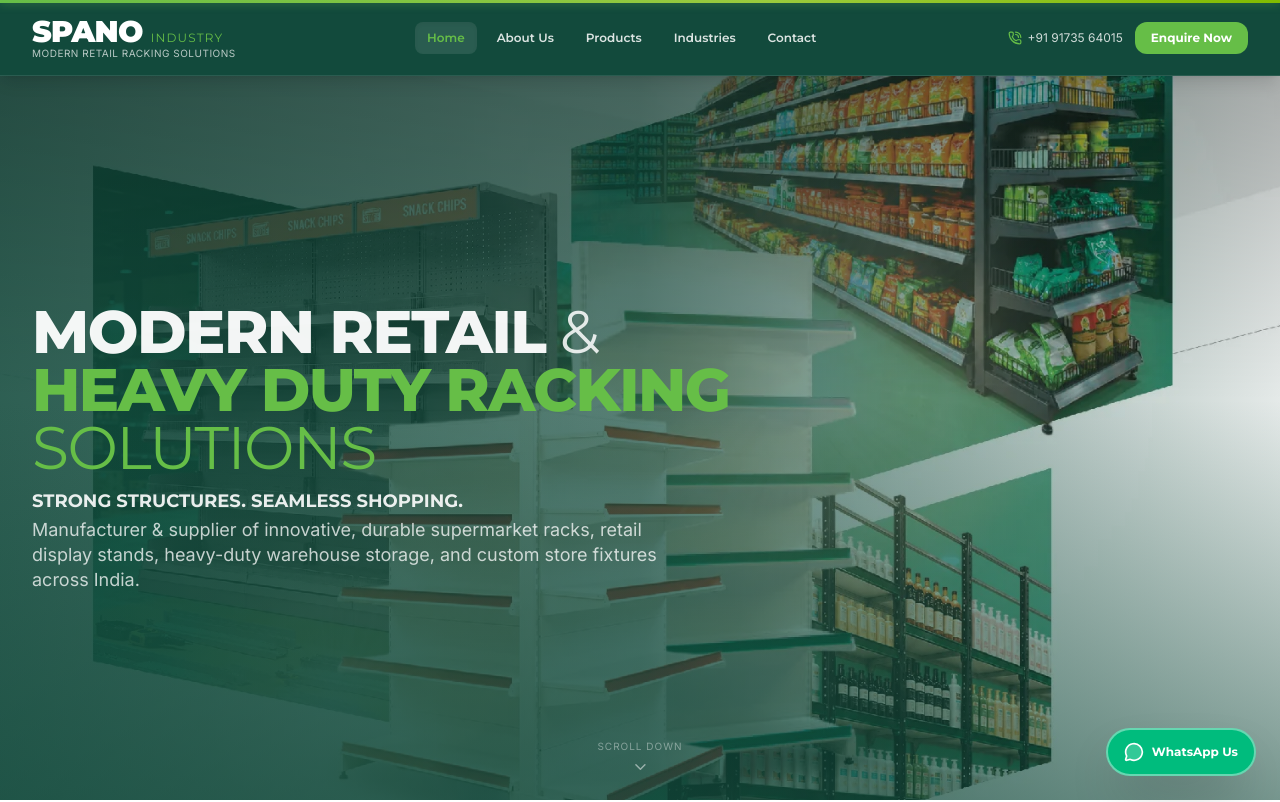
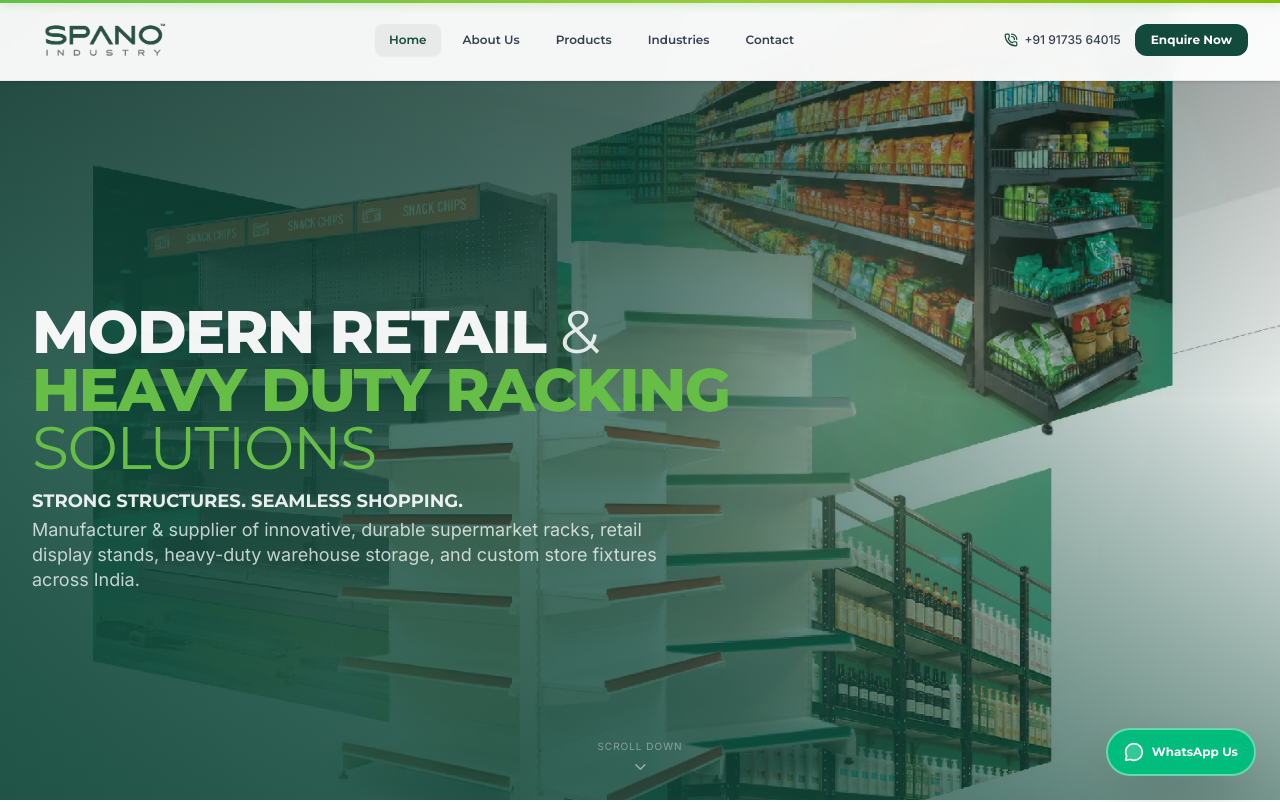
Before and after one commit to Priyam-3108/Spano-Industry, a Next.js app: page / in a window 1280 px wide. Shown: the top 802 px of the page. Built offline with nearby package versions, Linux system fonts and the light colour scheme.

Commit message:
Updated the website logo and adjusted the navbar color accordingly

```diff
--- a/src/components/layout/Navbar.tsx
+++ b/src/components/layout/Navbar.tsx
@@ -1,6 +1,7 @@
 'use client';
 import { useState, useEffect, useRef } from 'react';
 import Link from 'next/link';
+import Image from 'next/image';
 import { usePathname } from 'next/navigation';
 import { Menu, X, PhoneCall } from 'lucide-react';
 import { EnquireModal } from '@/components/ui/EnquireModal';
@@ -47,8 +48,8 @@ export function Navbar() {
     <>
       <header
         ref={headerRef}
-        className={`fixed top-0 left-0 right-0 z-50 bg-[var(--color-spano-dark)] backdrop-blur-md border-b border-white/10 transition-all duration-300 ${
-          scrolled ? 'py-2 shadow-2xl' : 'py-3.5 shadow-lg'
+        className={`fixed top-0 left-0 right-0 z-50 bg-white/95 backdrop-blur-md border-b border-gray-200/80 transition-all duration-300 ${
+          scrolled ? 'py-2 shadow-md' : 'py-3.5 shadow-sm'
         }`}
       >
         <div className="max-w-7xl mx-auto px-4 sm:px-6 lg:px-8">
@@ -56,26 +57,19 @@ export function Navbar() {
             {/* Logo */}
             <Link
               href="/"
-              className="flex items-center gap-3 group"
+              className="flex items-center group transition-transform duration-300 hover:scale-[1.02]"
               aria-label="SPANO Industry Modern Retail Racking Solutions"
             >
-              <div className="flex flex-col">
-                <div className="flex items-baseline gap-1">
-                  <span
-                    className={`font-heading font-black text-white tracking-tight group-hover:text-[var(--color-spano-bright)] transition-all duration-300 ${
-                      scrolled ? 'text-xl lg:text-2xl' : 'text-2xl lg:text-3xl'
-                    }`}
-                  >
-                    SPANO
-                  </span>
-                  <span className="font-heading font-light text-xs text-[var(--color-spano-bright)] tracking-widest uppercase ml-1">
-                    Industry
-                  </span>
-                </div>
-                <span className="text-[10px] text-white/70 font-body tracking-wider uppercase -mt-1 hidden sm:inline-block">
-                  Modern Retail Racking Solutions
-                </span>
-              </div>
+              <Image
+                src="/images/transparent-website-logo.webp"
+                alt="SPANO Industry Modern Retail Racking Solutions Logo"
+                width={220}
+                height={78}
+                priority
+                className={`w-auto transition-all duration-300 ${
+                  scrolled ? 'h-9 sm:h-10 lg:h-11' : 'h-11 sm:h-12 lg:h-13'
+                } object-contain`}
+              />
             </Link>
 
             {/* Desktop Navigation */}
@@ -90,10 +84,10 @@ export function Navbar() {
                   <Link
                     key={link.href}
                     href={link.href}
-                    className={`text-xs font-semibold px-3 py-2 rounded-lg transition-all duration-200 font-heading ${
+                    className={`text-xs font-semibold px-3.5 py-2 rounded-lg transition-all duration-200 font-heading ${
                       isActive
-                        ? 'text-[var(--color-spano-bright)] bg-white/10 shadow-inner'
-                        : 'text-white/85 hover:text-white hover:bg-white/10'
+                        ? 'text-[var(--color-spano-dark)] bg-[var(--color-spano-light)]/80 shadow-xs'
+                        : 'text-gray-700 hover:text-[var(--color-spano-dark)] hover:bg-gray-100/80'
                     }`}
                   >
                     {link.label}
@@ -103,18 +97,18 @@ export function Navbar() {
             </nav>
 
             {/* Desktop Action CTAs */}
-            <div className="hidden md:flex items-center gap-3">
+            <div className="hidden md:flex items-center gap-3.5">
               <a
                 href="tel:+919173564015"
-                className="hidden lg:flex items-center gap-1.5 text-xs text-white/80 hover:text-white transition-colors font-body"
+                className="hidden lg:flex items-center gap-1.5 text-xs text-gray-700 hover:text-[var(--color-spano-dark)] transition-colors font-body font-medium"
               >
-                <PhoneCall size={14} className="text-[var(--color-spano-bright)]" />
+                <PhoneCall size={14} className="text-[var(--color-spano-dark)]" />
                 <span>+91 91735 64015</span>
               </a>
 
               <button
                 onClick={() => setIsEnquireOpen(true)}
-                className="btn-shine px-4 py-2 bg-[var(--color-spano-bright)] hover:bg-[var(--color-spano-lime)] text-white font-bold text-xs rounded-xl transition-all duration-300 hover:shadow-lg hover:shadow-[var(--color-spano-bright)]/30 font-heading"
+                className="btn-shine px-4 py-2 bg-[var(--color-spano-dark)] hover:bg-[var(--color-spano-mid)] text-white font-bold text-xs rounded-xl transition-all duration-300 hover:shadow-lg hover:shadow-[var(--color-spano-dark)]/20 font-heading cursor-pointer"
               >
                 Enquire Now
               </button>
@@ -122,7 +116,7 @@ export function Navbar() {
 
             {/* Mobile Hamburger */}
             <button
-              className="md:hidden p-2 rounded-lg text-white hover:bg-white/10 transition-colors"
+              className="md:hidden p-2 rounded-lg text-gray-800 hover:bg-gray-100 transition-colors"
               onClick={() => setOpen((v) => !v)}
               aria-label={open ? 'Close menu' : 'Open menu'}
               aria-expanded={open}
@@ -139,7 +133,7 @@ export function Navbar() {
           }`}
         >
           <nav
-            className="bg-[var(--color-spano-dark)]/98 backdrop-blur-lg px-4 pb-6 pt-2 border-t border-white/10 flex flex-col gap-1 rounded-b-2xl shadow-2xl"
+            className="bg-white/98 backdrop-blur-lg px-4 pb-6 pt-2 border-t border-gray-100 flex flex-col gap-1 rounded-b-2xl shadow-2xl"
             aria-label="Mobile navigation"
           >
             {navLinks.map((link) => {
@@ -153,10 +147,10 @@ export function Navbar() {
                   key={link.href}
                   href={link.href}
                   onClick={handleLinkClick}
-                  className={`text-sm font-semibold px-4 py-3 rounded-xl transition-all duration-200 border-b border-white/5 font-heading ${
+                  className={`text-sm font-semibold px-4 py-3 rounded-xl transition-all duration-200 border-b border-gray-100 font-heading ${
                     isActive
-                      ? 'text-[var(--color-spano-bright)] bg-white/10'
-                      : 'text-white/80 hover:text-white hover:bg-white/10'
+                      ? 'text-[var(--color-spano-dark)] bg-[var(--color-spano-light)]/60 font-bold'
+                      : 'text-gray-700 hover:text-[var(--color-spano-dark)] hover:bg-gray-50'
                   }`}
                 >
                   {link.label}
@@ -168,7 +162,7 @@ export function Navbar() {
                 setOpen(false);
                 setIsEnquireOpen(true);
               }}
-              className="btn-shine mt-3 w-full py-3 px-4 bg-[var(--color-spano-bright)] text-white text-sm font-bold rounded-xl text-center hover:bg-[var(--color-spano-lime)] transition-colors font-heading"
+              className="btn-shine mt-3 w-full py-3 px-4 bg-[var(--color-spano-dark)] text-white text-sm font-bold rounded-xl text-center hover:bg-[var(--color-spano-mid)] transition-colors font-heading cursor-pointer"
             >
               Enquire Now
             </button>
```
Also changed, not shown: public/images/transparent-website-logo.webp (added).
